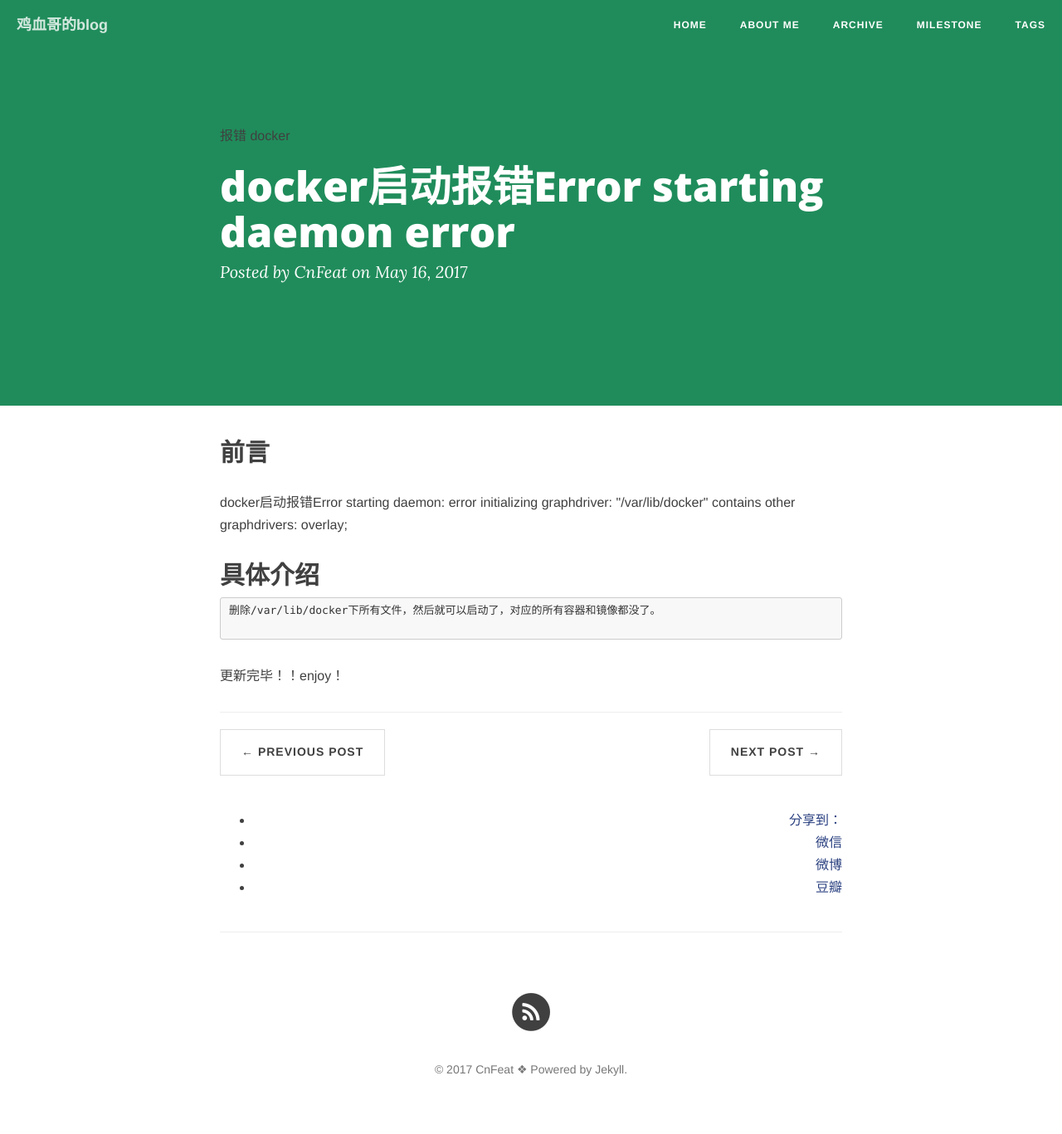
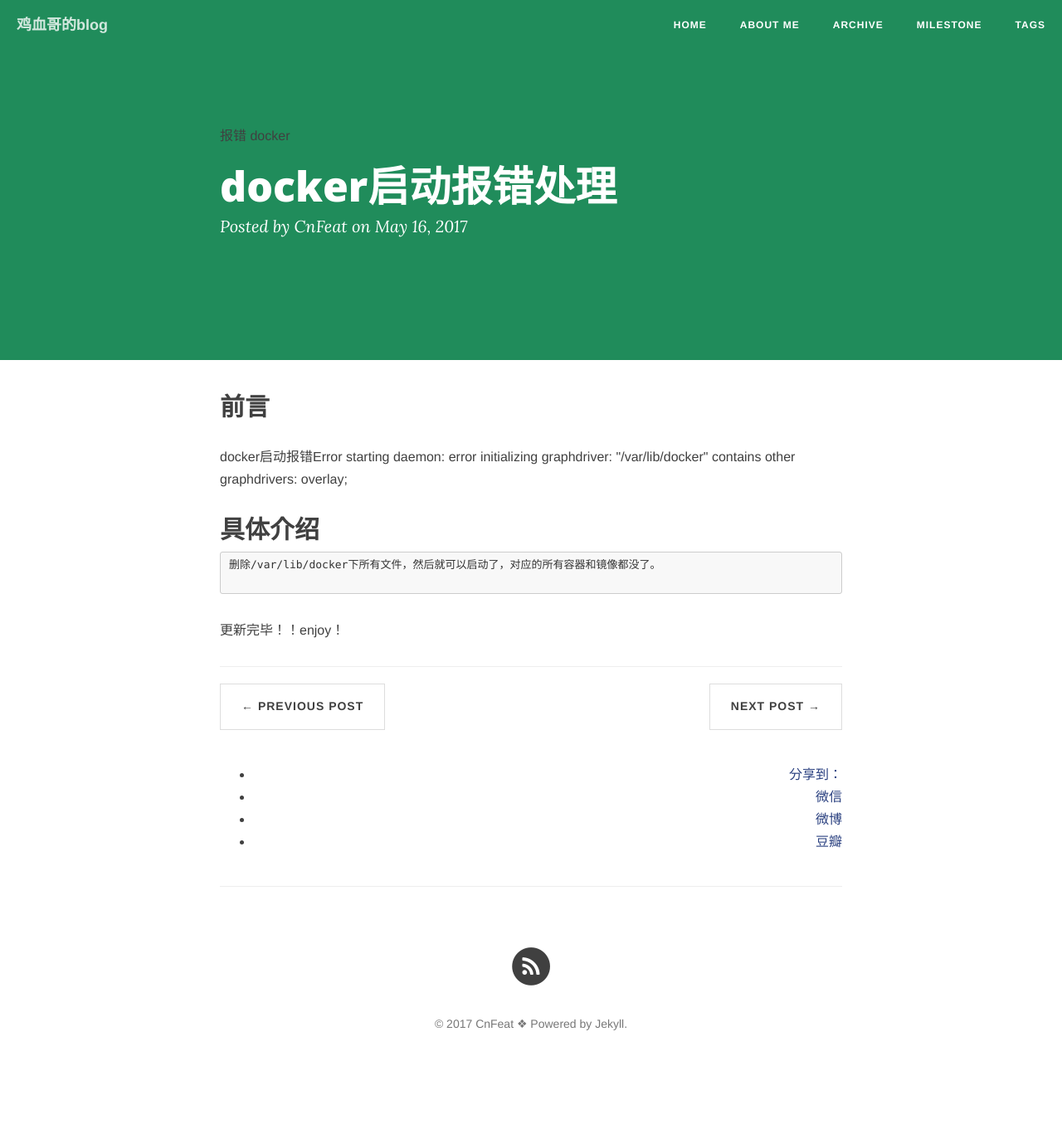
Before and after one commit to jixuege/jixuege.github.io, a Jekyll site: the page built from _posts/2017-05-16-docker容器启动报错信息处理.md, in a window 1280 px wide. Shown: the whole page at 83% size. Built offline with Jekyll 4.4.1, drawn with Linux system fonts in a browser that asks for light colours; nearby versions of some CDN libraries; comment, search, counter and statistics services are not loaded; after the commit the page ends 1312 px from its top, so only the background shows below that.

Commit message:
更新
更新

```diff
--- a/_posts/2017-05-16-docker容器启动报错信息处理.md
+++ b/_posts/2017-05-16-docker容器启动报错信息处理.md
@@ -1,6 +1,6 @@
 ---
 layout: post
-title: docker启动报错Error starting daemon error
+title: docker启动报错处理
 date: 2017-05-16
 categories: blog
 tags: [报错,docker]
```
